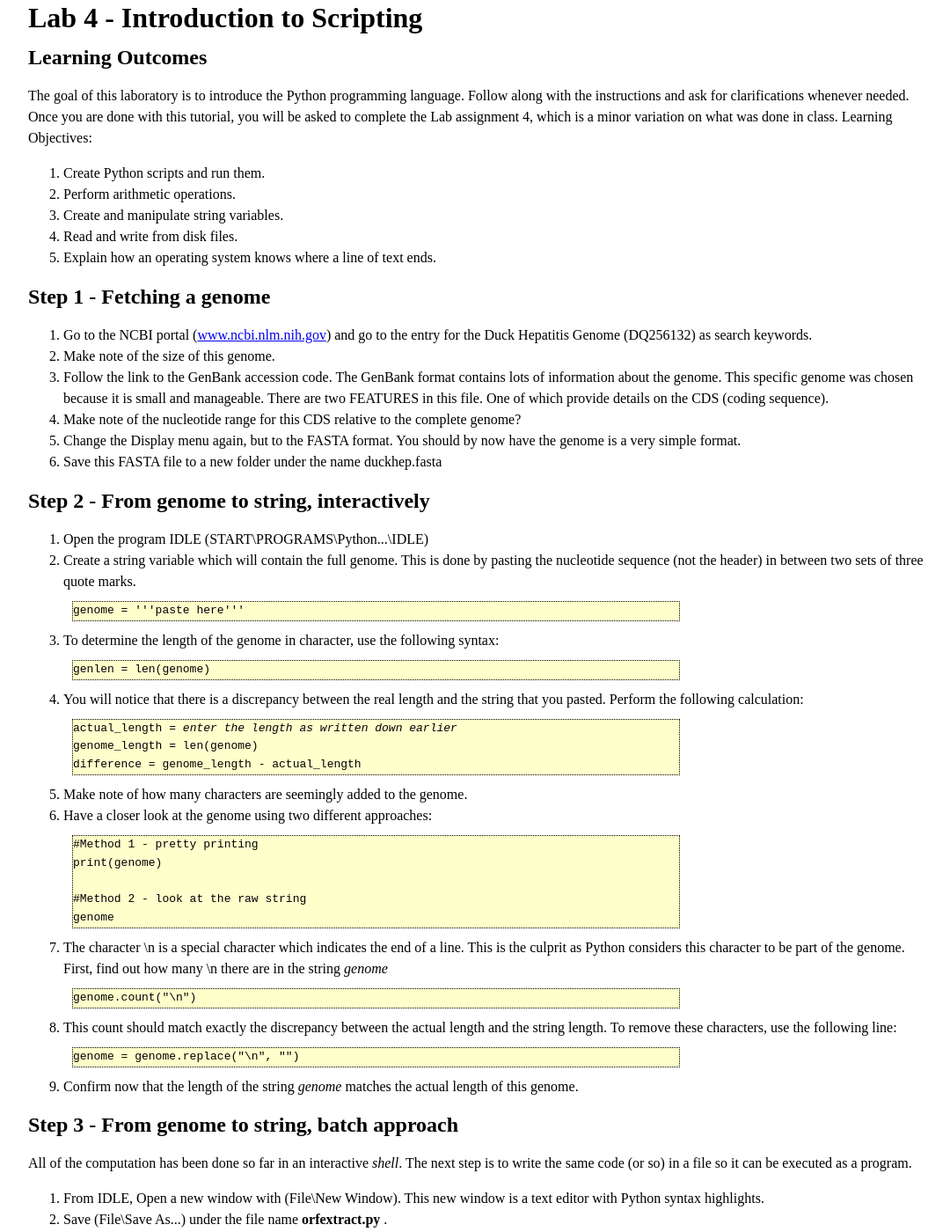
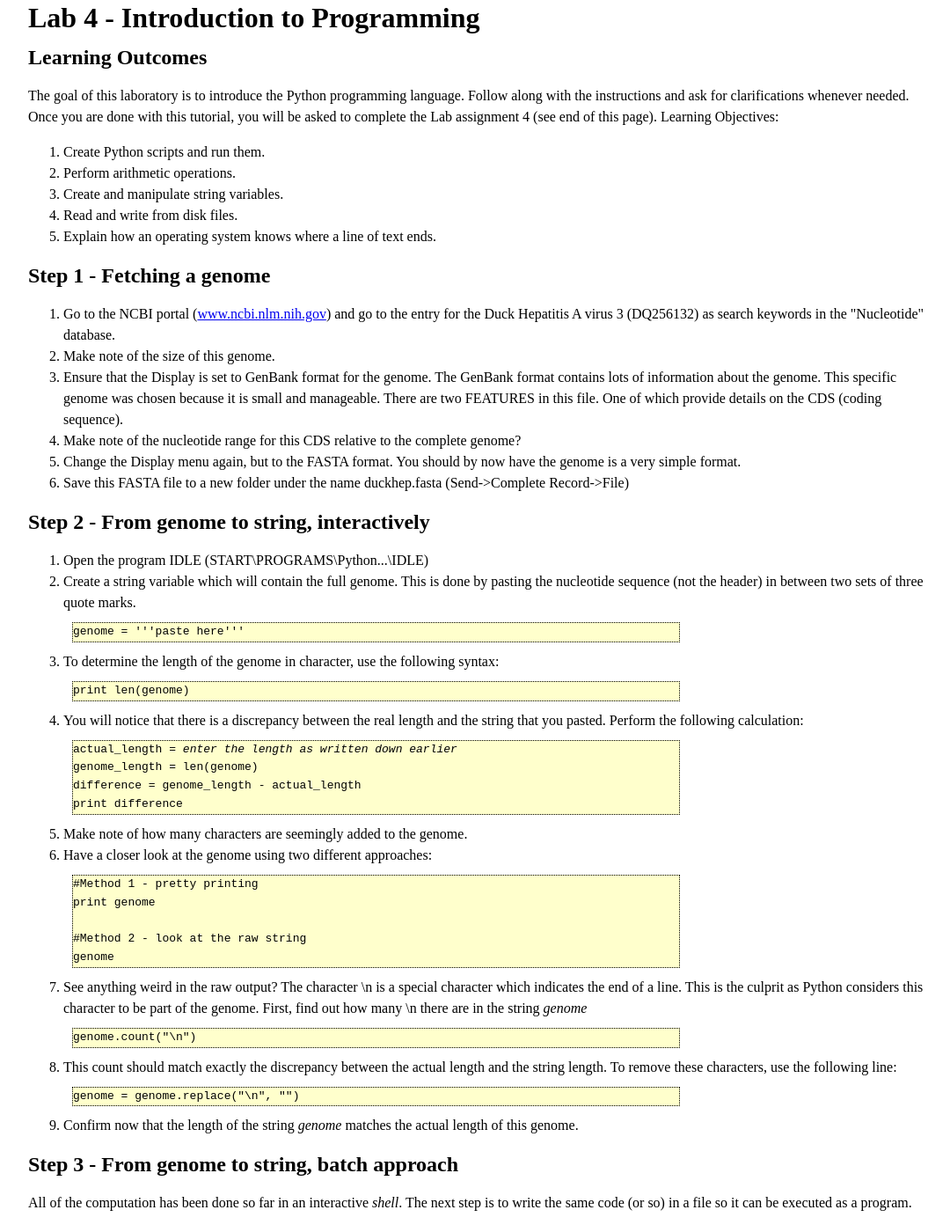
Before and after one commit to mlangill/mlangill.github.com, a Jekyll site: the page teaching/bioc4010/lab4/index.html, which Jekyll copies as it is, in a window 1280 px wide and 1400 px high. Shown: the whole window at 88% size, without its empty margins (32-1112 px from the left). Built offline with Jekyll 4.4.1, drawn with Linux system fonts in a browser that asks for light colours; Markdown is read by kramdown in place of the engine named in the settings; some of the changed text lies outside the part shown.

Commit message:
Minor revisions to intro to python lab

```diff
--- a/teaching/bioc4010/index.html
+++ b/teaching/bioc4010/index.html
@@ -81,10 +81,10 @@
 	</div>
 	<div style="margin-left:40px">
 		<h3>Getting Python</h3>
-		To get Python for your own computer, simply <a href="http://www.python.org/download/" > download the appropriate package from the Python home page</a>. There is a tutorial <a href="http://docs.python.org/py3k/tutorial/introduction.html" >here</a> if you want to know more. However, this series of labs are designed to be all-inclusive.
+		To get Python for your own computer, simply <a href="http://www.python.org/download/" > download Python v2.7.3 from the Python home page</a>. There is an official Python tutorial <a href="http://docs.python.org/2.7/tutorial/introduction.html" >here</a> if you want to know more. However, this series of labs are designed to be all-inclusive.
 
 		<h3>Lab Material</h3>
-		The lab material can be found <a href="./lab4" >here</a>. It is meant to be semi-standalone. I strongly recommend attending the session although the lab itself can be completed at home.
+		The lab material can be found <a href="./lab4/index.html" >here</a>. It is meant to be semi-standalone. I strongly recommend attending the session although the lab itself can be completed at home.
 	</div>
 </div>
 <hr>
--- a/teaching/bioc4010/lab4/index.html
+++ b/teaching/bioc4010/lab4/index.html
@@ -2,7 +2,7 @@
 <html template="true"><head>
 
   <meta content="text/html; charset=ISO-8859-1" http-equiv="content-type">
-  <title>Lab 4 - Intro to Scripting</title>
+  <title>Lab 4 - Intro to Programming</title>
 
 
 <style type="text/css">
@@ -25,10 +25,10 @@
 }
 
 </style></head><body>
-<h1>Lab 4 - Introduction to Scripting</h1>
+<h1>Lab 4 - Introduction to Programming</h1>
 
 <h2>Learning Outcomes</h2>
-The goal of this laboratory is to introduce the Python programming language. Follow along with the instructions and ask for clarifications whenever needed. Once you are done with this tutorial, you will be asked to complete the Lab assignment 4, which is a minor variation on what was done in class.
+The goal of this laboratory is to introduce the Python programming language. Follow along with the instructions and ask for clarifications whenever needed. Once you are done with this tutorial, you will be asked to complete the Lab assignment 4 (see end of this page).
 
 Learning Objectives:
 <ol>
@@ -41,12 +41,12 @@
 
 <h2>Step 1 - Fetching a genome</h2>
 <ol>
-	<li>Go to the NCBI portal (<a href="http://www.ncbi.nlm.nih.gov">www.ncbi.nlm.nih.gov</a>) and go to the entry for the Duck Hepatitis Genome (DQ256132) as search keywords.</li>
+	<li>Go to the NCBI portal (<a href="http://www.ncbi.nlm.nih.gov">www.ncbi.nlm.nih.gov</a>) and go to the entry for the Duck Hepatitis A virus 3 (DQ256132) as search keywords in the "Nucleotide" database.</li>
 	<li>Make note of the  size of this genome.</li>
-	<li>Follow the link to the GenBank accession code. The GenBank format contains lots of information about the genome. This specific genome was chosen because it is small and manageable. There are two FEATURES in this file. One of which provide details on the CDS (coding sequence).</li>
+	<li>Ensure that the Display is set to GenBank format for the genome. The GenBank format contains lots of information about the genome. This specific genome was chosen because it is small and manageable. There are two FEATURES in this file. One of which provide details on the CDS (coding sequence).</li>
 	<li>Make note of the nucleotide range for this CDS relative to the complete genome?</li>
 	<li>Change the Display menu again, but to the FASTA format. You should by now have the genome is a very simple format.</li>
-	<li>Save this FASTA file to a new folder under the name duckhep.fasta</li>
+	<li>Save this FASTA file to a new folder under the name duckhep.fasta (Send->Complete Record->File)</li>
 </ol>
 
 <h2>Step 2 - From genome to string, interactively </h2>
@@ -58,23 +58,24 @@
 		</div>
 	<li>To determine the length of the genome in character, use the following syntax:</li>
 		<div class="code">
-			genlen = len(genome)
+			print len(genome)
 		</div>
 	<li>You will notice that there is a discrepancy between the real length and the string that you pasted. Perform the following calculation:</li>
 		<div class="code">
 			actual_length = <em>enter the length as written down earlier</em><br>
 			genome_length = len(genome)<br>
 			difference = genome_length - actual_length<br>
+			print difference<br>
 		</div>
 	<li>Make note of how many characters are seemingly added to the genome.</li>
 	<li>Have a closer look at the genome using two different approaches:</li>
 		<div class="code">
 			#Method 1 - pretty printing<br>
-			print(genome)<br><br>
+			print genome<br><br>
 			#Method 2 - look at the raw string<br>
 			genome<br>
 		</div>
-	<li>The character \n is a special character which indicates the end of a line. This is the culprit as Python considers this character to be part of the genome. First, find out how many \n there are in the string <em>genome</em></li>
+	<li>See anything weird in the raw output? The character \n is a special character which indicates the end of a line. This is the culprit as Python considers this character to be part of the genome. First, find out how many \n there are in the string <em>genome</em></li>
 	 	<div class="code">
 			genome.count("\n")
 		</div>
@@ -140,11 +141,11 @@
 		<div class="code">
 			genome[3:6]
 		</div>
-	<li>Notice how the index specified for the end of the sub-string is non-inclusive. Also, note how the genome is indexed differently in the GenBank file (starts at 1).<br>The ORF can thus be recovered by slicing the genome string by using the CDS information written down earlier.</li>
+	<li>Notice how the index specified for the end of the sub-string is non-inclusive. Also, note how the genome is indexed differently in the GenBank file (starts at 1).<br>The ORF can thus be recovered by slicing the genome string by using the CDS information written down earlier and adjusting the start coordinate to -1.</li>
 		<div class="code">
 			orf = genome[<em>first nucleotide</em>:<em>last nucleotide</em>]
 		</div>
-	<li>Verify that your indexing is correct by extracting from the ORF the first and last codons:</li>
+	<li>Verify that your indexing is correct by extracting from the ORF the first ('ATG') and last codon ('TAA'):</li>
 		<div class="code">
 			# First codon<br>
 			orf[0:3]<br><br>
@@ -172,21 +173,21 @@
 It is time to test what you have learned so far. This assignment essentially re-uses commands and logic that you have seen already in step 1 to 5.
 <ol>
 	<li>Go back to the NCBI GenBank entry for DQ256132 (the complete genome). In the CDS feature, there is a link to the protein_id (ABB96725.1). Follow this link. This polyprotein is made of a number of sites and regions. </li>
-	<li>Write down the name and range in amino acids of the 6 <em>regions</em>. </li>
+	<li>Write down the name and range in amino acids of the 6 <b>regions</b>. </li>
 	<li>Save the polyprotein sequence in a suitable format to your disk (as in Step 1).</li>
-	<li>In a new Python file called <yourname>.lab4.py, write the necessary code to extract all six regions and write them out into a single FASTA. Additionally, all of these conditions should apply (equal weight):</li>
+	<li>In a new Python file called <b>your_name.lab4.py</b>, write the necessary code to extract all six regions and write them out into a single FASTA. Additionally, all of these conditions should apply (equal weight):</li>
 		<ol>
 		   <li>The sequence data is read from a FASTA file.</li>
 			<li>The output file name must be regions.fasta</li>
-			<li>Each 6 sequences must be named according to the annotation in the GeneBank file.</li>
+			<li>Each 6 sequences must be named according to the annotation in the GenBank file.</li>
 			<li>The ORF slicing must be correct.</li>
 			<li>The output file must be a valid FASTA file.</li>
 			<li>The code must be error free such that Python can complete the script.</li>
 		</ol>
 </ol>
 
-This assignment is due by email to the TA before the end of the next lab session on March 10. Any email <b>sent</b> after 2:30PM is considered late. This assignment must be completed individually: make sure that you understand what was done in class <em>before</em> leaving the lab on March 3rd.
+This assignment is due by email to the TA before the end of the next lab session. Any email <b>sent</b> after 2:30PM is considered late. This assignment must be completed individually: make sure that you understand what was done in the tutorial <em>before</em> leaving the lab today.
 
-<br><br><small><a href="../" ><em>take me back to the course page</em></a></small>
+<br><br><small><a href="../index.html" ><em>take me back to the course page</em></a></small>
 </body>
 </html>
```
Also changed, not shown: other parts of teaching/bioc4010/lab4/index.html (+1 -1 lines).
